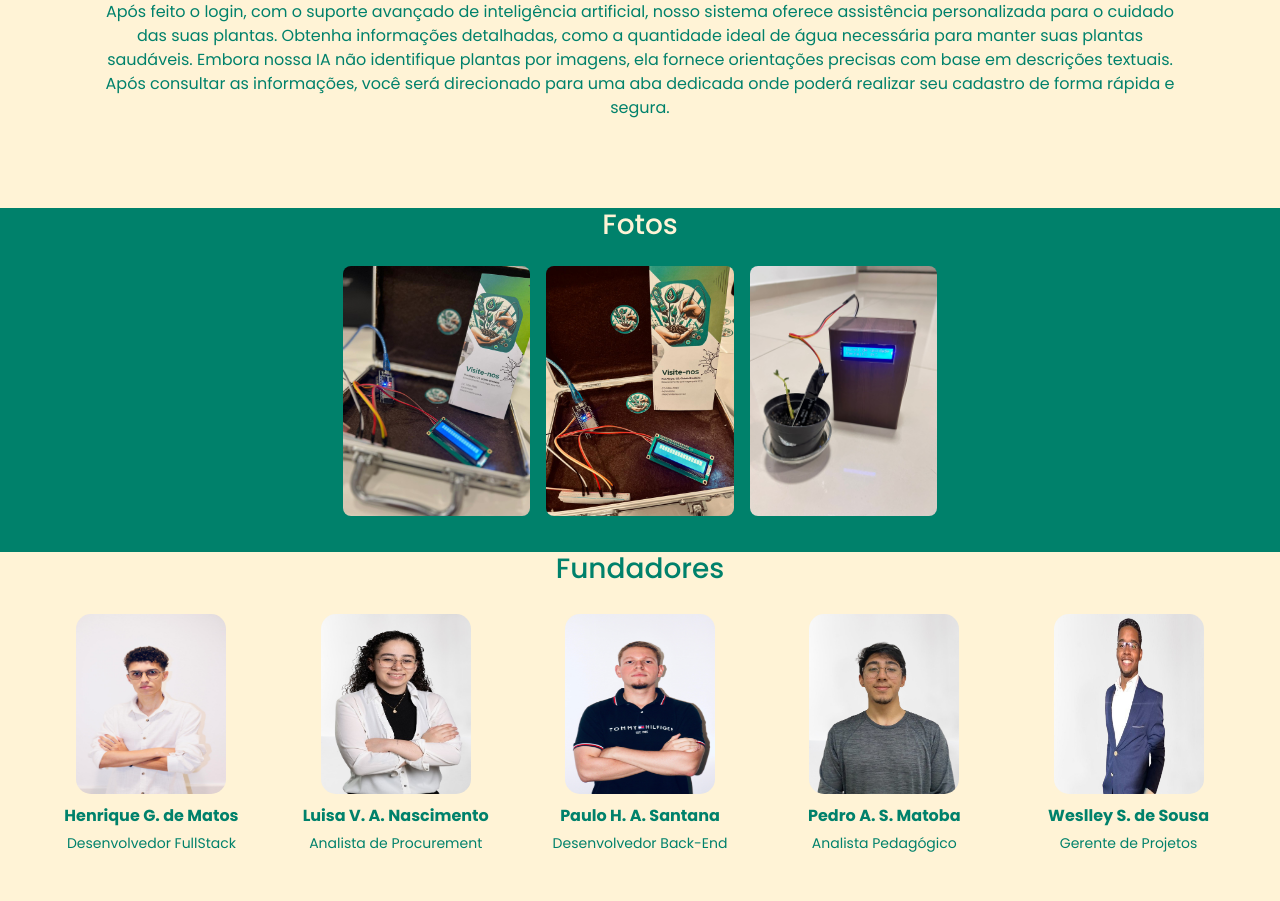
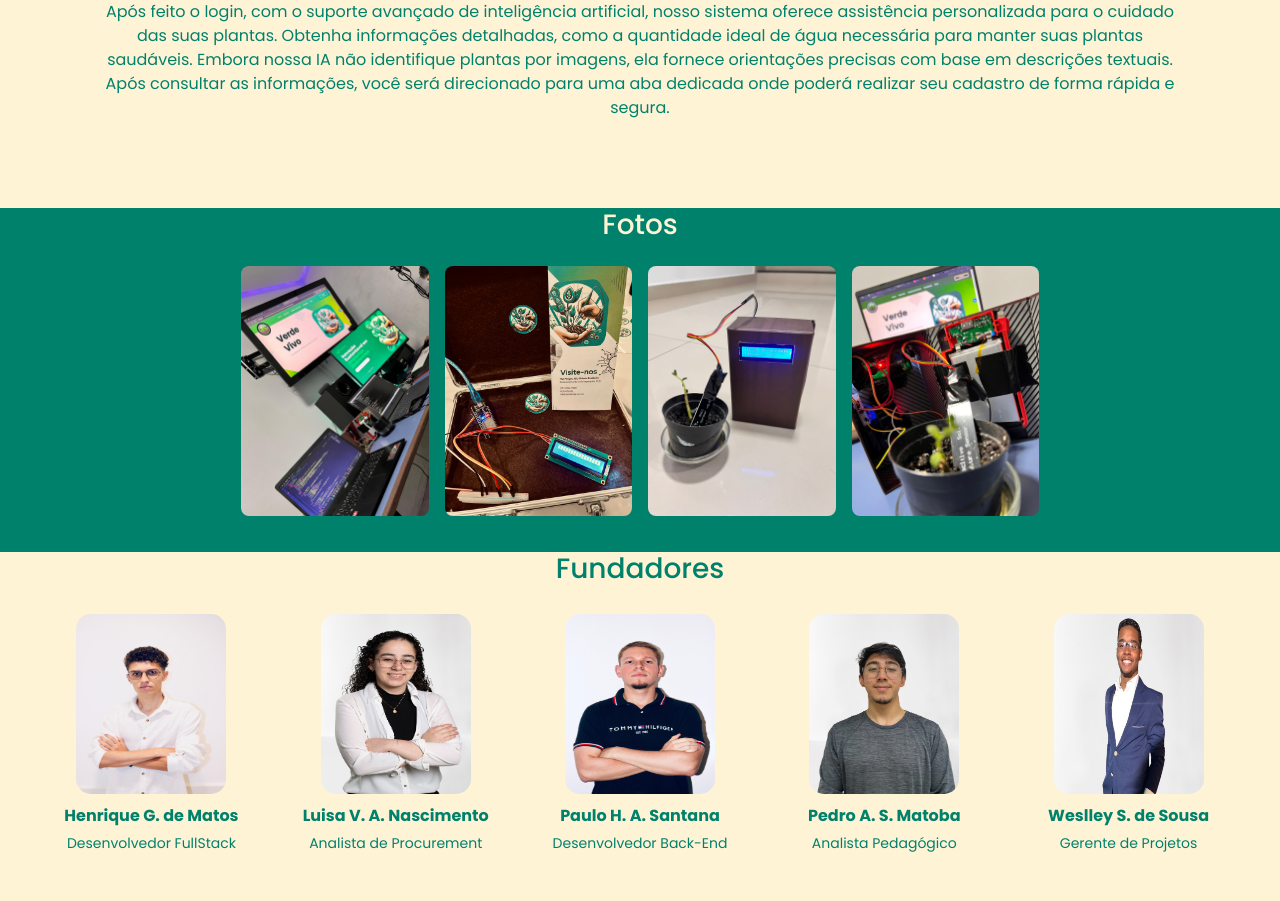
Before and after one commit to efigueiredo13/VerdeVivo, a PHP site: page /view/index.html in a window 1280 px wide. Shown: the part 1113-2014 px from the top of the page. Run offline with PHP 8.4, Linux system fonts and the light colour scheme; some libraries are stand-ins or nearby versions.

Commit message:
arrumando fotos do sistema na index

```diff
--- a/assets/css/index.css
+++ b/assets/css/index.css
@@ -205,7 +205,7 @@ margin-right: 50px;
     color: #FFF3D6;
     text-align: center;
     padding: 10px;
-
+    max-height: 2000px;
 }
 
 .grid-container {
@@ -229,3 +229,7 @@ margin-right: 50px;
     object-fit: cover;
     border-radius: 8px;
 }
+
+.insta{
+    width: 5%;
+}
--- a/view/index.html
+++ b/view/index.html
@@ -50,9 +50,10 @@
     </div>
 
         <div class="grid-container">
-            <div class="grid-item"><img src="../assets/img/foto1.jpeg" alt="Image 1"></div>
+            <div class="grid-item"><img src="../assets/img/pc.jpg" alt="Image 1"></div>
             <div class="grid-item"><img src="../assets/img/foto2.jpeg" alt="Image 1"></div>
             <div class="grid-item"><img src="../assets/img/planta.jpg" alt="Image 1"></div>
+            <div class="grid-item"><img src="../assets/img/sensor_planta_site.jpg" alt="Image 1"></div>
         </div>
 
 <div class="container4" id="fundadores">
```
Also changed, not shown: assets/img/pc.jpg (added), assets/img/sensor_planta_site.jpg (added).
